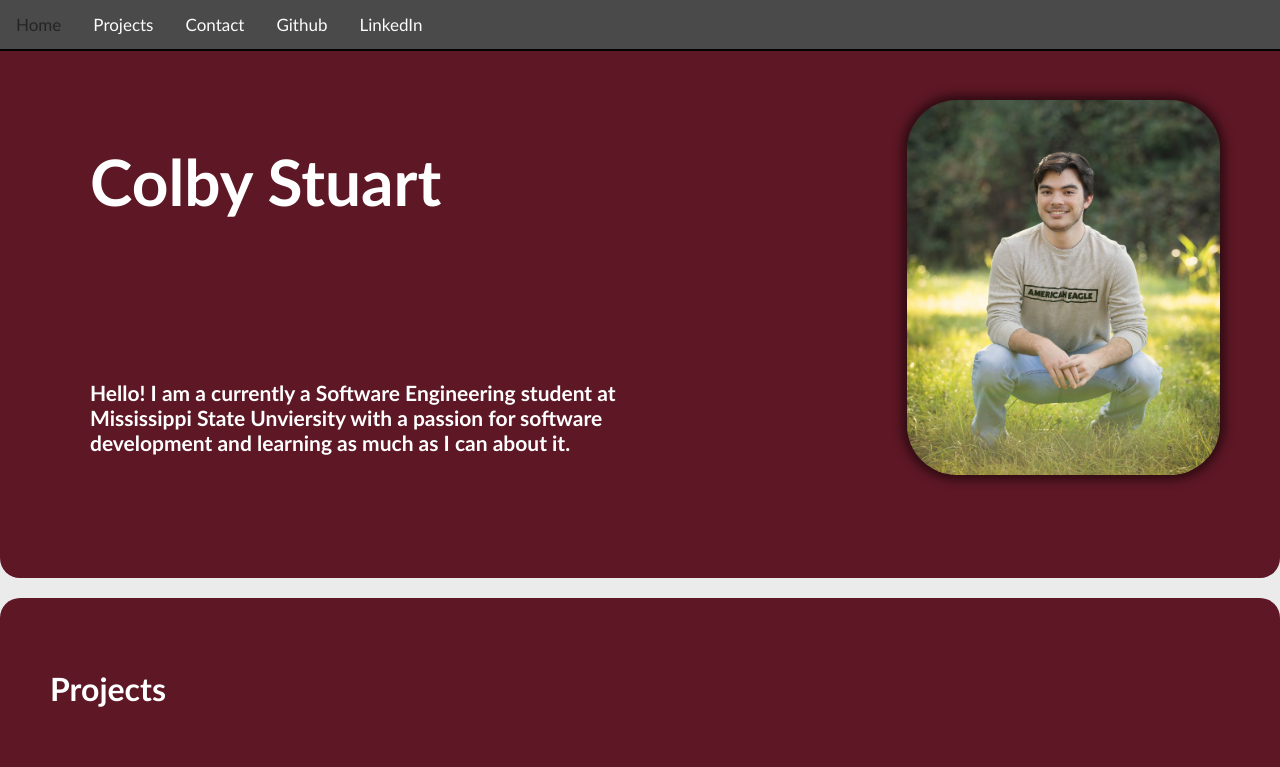
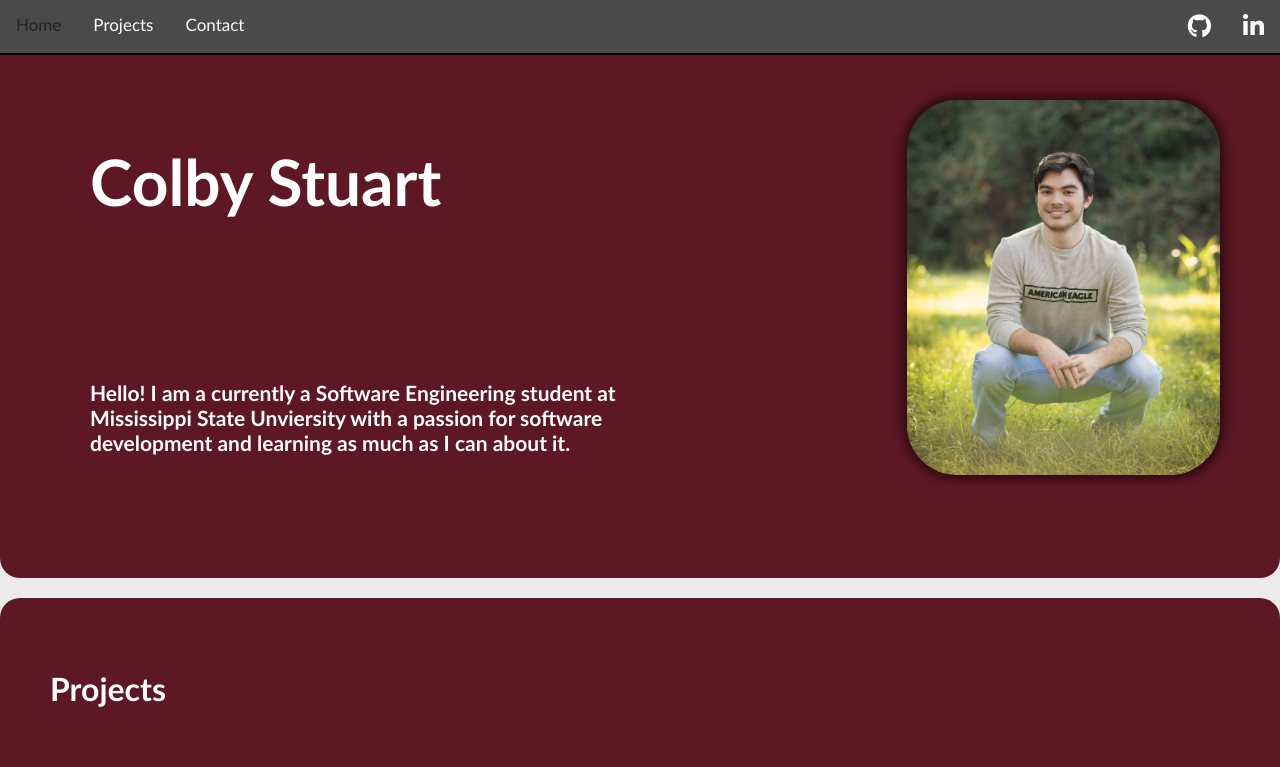
Before and after one commit to colbystuart/Portfolio, a plain HTML site: page index.html in a window 1280 px wide. Shown: the top 767 px of the page. Drawn offline with nearby package versions, Linux system fonts and the light colour scheme.

Commit message:
icons instead of words

```diff
--- a/index.html
+++ b/index.html
@@ -10,11 +10,15 @@
 </head>
 <body>
     <div class="topnav">
-        <a class="Home" id="homeButton" href="#">Home</a>
-        <a class="Projects" id="projectsButton" href="#">Projects</a>
-        <a class="Contact" id="contactButton" href="#">Contact</a>
-        <a class="Github" id="githubButton" href="https://github.com/colbystuart">Github</a>
-        <a class="LinkedIn" id="linkedinButton" href="https://www.linkedin.com/in/colby-stuart-817457261/">LinkedIn</a>
+        <div class="left-links">
+            <a class="Home" id="homeButton" href="#">Home</a>
+            <a class="Projects" id="projectsButton" href="#">Projects</a>
+            <a class="Contact" id="contactButton" href="#">Contact</a>
+        </div>
+        <div class="right-icons">
+            <a class="Github" id="githubButton" href="https://github.com/colbystuart"><i class="fa-brands fa-github"></i></a>
+            <a class="LinkedIn" id="linkedinButton" href="https://www.linkedin.com/in/colby-stuart-817457261/"><i class="fa-brands fa-linkedin-in"></i></a>
+        </div>
     </div>
 
     <div class="container">
--- a/style.css
+++ b/style.css
@@ -165,6 +165,8 @@ a:link {
     top: 0;
     z-index: 1000;
     opacity: 99%;
+    justify-content: space-between;
+    display: flex;
 }
 
 /* Style the links inside the navigation bar */
@@ -186,3 +188,7 @@ a:link {
     color: black;
     opacity: 50%;
 }
+
+.topnav .right-icons a i {
+    font-size: 24px;
+}
```
